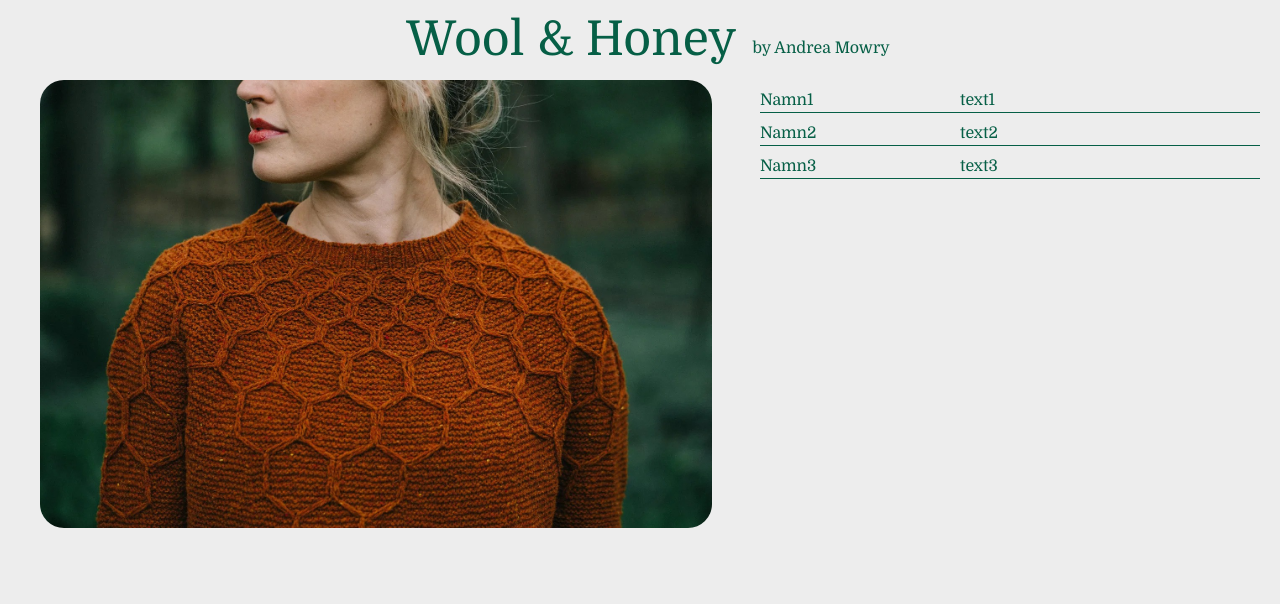
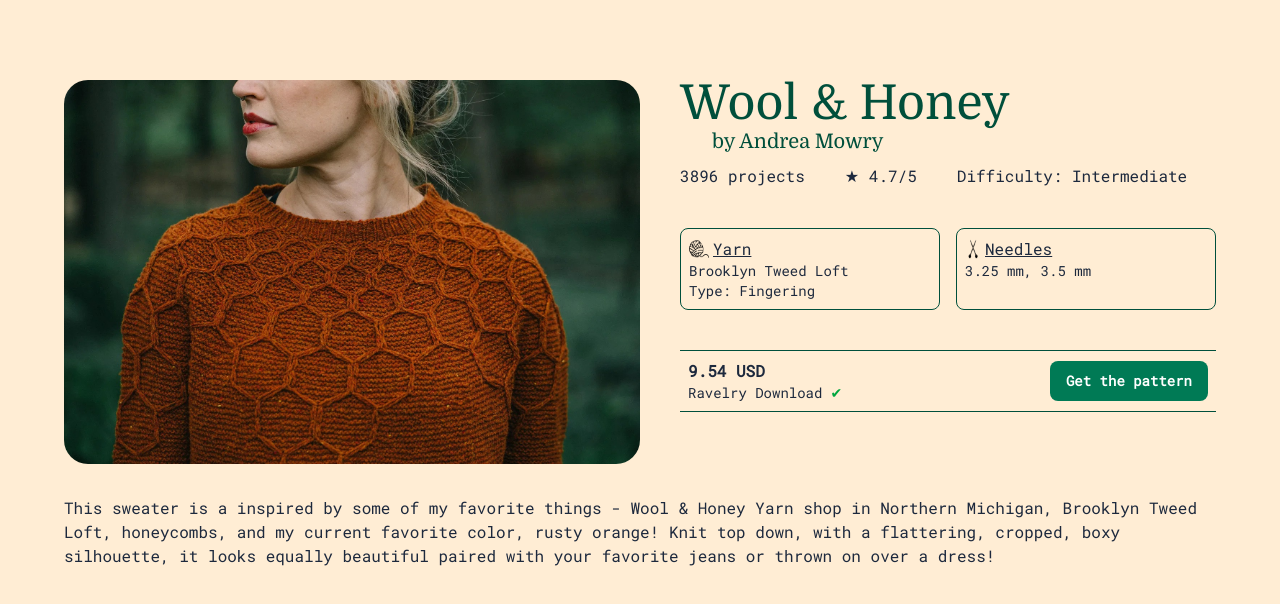
Before and after one commit to mirandarost/yarn-ball, a Next.js app: page /details in a window 1280 px wide. Shown: the top 604 px of the page. Built offline with nearby package versions, Linux system fonts and the light colour scheme.

Commit message:
detail page first design

```diff
--- a/app/details/page.tsx
+++ b/app/details/page.tsx
@@ -1,29 +1,121 @@
 import { getPattern } from "@/app/mock-api/pattern";
 import Image from "next/image";
 import DetailList from "@/app/ui/details/detail-list";
+import { domine } from "@/app/ui/fonts";
+import { Button } from "@/app/ui/buttons";
 
 export default function Page() {
+
     const pattern = getPattern();
+
+    const patternDetails = [
+        { title: 'Yarn', value: pattern.yarn},
+        { title: 'Yarn weight', value: pattern.yarnWeight},
+        { title: 'Needles', value: '3.25 mm, 3.5 mm'}
+    ];
+
     return(
-        <div>
+        <div className=' ml-auto, mr-auto mt-20'>
             <div className='flex align-middle justify-center'>
-                <h1 className='text-5xl m-4'>{pattern.name}</h1>
-                <div className="mt-9">{`by ${pattern.author}`}</div>
-            </div>
-            <div className='flex'>
                 <Image
-                className="w-2xl rounded-3xl ml-10"
+                className="w-xl rounded-3xl h-auto"
                 src={pattern.imageUrl}
                 alt='Image of pattern'
                 width='1067'
                 height='1600'
                 priority={true}
                 />
-                <div>
-                    <DetailList/>
+                <div className="pl-10 w-xl">
+                    {/* Title */}
+                    <div className={`${domine.className} text-emerald-900`}>
+                        <h1 className={`text-5xl`}>{pattern.name}</h1>
+                        <div className="text-xl pl-8">{`by ${pattern.author}`}</div>
+                    </div>
+
+                    {/* Community */}
+                    <div className="flex mt-2">
+                        <div className="mr-10">
+                            {`${pattern.projects} projects`}
+                        </div>
+                        <div className="mr-10">
+                            {`★ ${pattern.rating}/5`}
+                        </div>
+                        <div className="">
+                            {`Difficulty: ${pattern.difficulty}`}
+                        </div>
+                    </div>
+
+                    {/* Yarn & Needles */}
+                    <div className="flex mt-10">
+                        <div className="border-emerald-900 border-1 rounded-lg p-2 w-1/2 mr-2">
+                            <div className="flex">
+                                <Image
+                                    src='/yarn-icon.png'
+                                    alt='Yarn icon'
+                                    width='512'
+                                    height='512'
+                                    className="w-5 mr-1"
+                                />
+                                <div className="underline">Yarn</div>
+                            </div>
+
+                            <div className="text-sm">
+                                <div>{pattern.yarn}</div>
+                                <div>Type: {pattern.yarnWeight}</div>
+
+                            </div>
+                        </div>
+                        <div className="border-emerald-900 border-1 rounded-lg p-2 w-1/2 ml-2">
+
+                            <div className="flex">
+                                <Image
+                                    src='/needles-icon.png'
+                                    alt='Needle icon'
+                                    width='200'
+                                    height='200'
+                                    className="w-4 mr-1"
+                                />
+                                <div className="underline">Needles</div>
+                            </div>
+                            <div className="text-sm">
+                                <div>{pattern.needleSize.map((needle, index) => index != pattern.needleSize.length -1 ? `${needle}, ` : needle) }</div>
+                            </div>
+                        </div>
+                    </div>
+
+                    {/* Price & download */}
+                    <div className="flex border-emerald-900 border-b border-t p-2 mt-10">
+                        <div className="w-sm">
+                            <div className='font-bold'>
+                                {`${pattern.price} ${pattern.currency}`}
+                            </div>
+                            <div className="text-sm">
+                                <div className="flex ">
+                                    <div className="mr-2">Ravelry Download </div>
+                                    <div>
+                                        {pattern.ravelryDownload ? <span className="text-green-600">✔</span> : <span className='text-red-600'>✘</span>}
+                                    </div>
+                                </div>
+                            </div>
+                        </div>
+                        <div className=" flex w-full justify-end align-middle mt-0.5">
+                            <Button>Get the pattern</Button>
+
+                        </div>
+                    </div>
+
+
+                    {/* <div className='mt-10 text-sm'>
+                        <DetailList listItems={patternDetails}/>
+                    </div> */}
                 </div>
             </div>
+            <div className='flex align-middle justify-center mt-8'>
+                <div className='w-6xl'>
+                    {pattern.description}
 
+                </div>
+            </div>
         </div>
-    )
-}
+    );
+};
--- a/app/globals.css
+++ b/app/globals.css
@@ -1,16 +1,16 @@
 @import "tailwindcss";
 
-:root {
+/* :root {
   --background: #ededed;
   --foreground: #065f46;
-}
+} */
 
-@theme inline {
+/* @theme inline {
   --color-background: var(--background);
   --color-foreground: var(--foreground);
   --font-sans: var(--font-geist-sans);
   --font-mono: var(--font-geist-mono);
-}
+} */
 
 /* @media (prefers-color-scheme: dark) {
   :root {
@@ -18,9 +18,9 @@
     --foreground: #ededed;
   }
 } */
-
+/*
 body {
   background: var(--background);
   color: var(--foreground);
   font-family: Arial, Helvetica, sans-serif;
-}
+} */
--- a/app/layout.tsx
+++ b/app/layout.tsx
@@ -1,6 +1,6 @@
 import type { Metadata } from "next";
 import "./globals.css";
-import { domine } from "./ui/fonts";
+import { robotoMono } from "./ui/fonts";
 
 export const metadata: Metadata = {
   title: "Yarnball",
@@ -15,7 +15,7 @@
   return (
     <html lang="en">
       <body
-        className={`${domine.className} antialiased min-h-full`}
+        className={`${robotoMono.className} antialiased min-h-full bg-orange-100 text-slate-800`}
       >
         {children}
       </body>
--- a/app/mock-api/pattern.ts
+++ b/app/mock-api/pattern.ts
@@ -12,6 +12,12 @@
     sizes: ['XS', 'S', 'M','L', 'XL', 'XXL', '3XL'],
     languages: ['English', 'German', 'Japanese'],
     category: 'Sweater -> Pullover',
+    projects: '3896',
+    rating: '4.7',
+    difficulty: 'Intermediate',
+    ravelryDownload: true,
+    price: '9.54',
+    currency: 'USD',
     description: 'This sweater is a inspired by some of my favorite things - Wool & Honey Yarn shop in Northern Michigan, Brooklyn Tweed Loft, honeycombs, and my current favorite color, rusty orange! Knit top down, with a flattering, cropped, boxy silhouette, it looks equally beautiful paired with your favorite jeans or thrown on over a dress!'
 }
 
--- a/app/ui/buttons.tsx
+++ b/app/ui/buttons.tsx
@@ -10,7 +10,7 @@
     <button
       {...rest}
       className={clsx(
-        'flex h-10 items-center rounded-lg bg-emerald-700 px-4 text-sm font-bold text-white transition-colors hover:bg-emerald-600 focus-visible:outline focus-visible:outline-2 focus-visible:outline-offset-2 focus-visible:outline-emerald-700 active:bg-emerald-800 aria-disabled:cursor-not-allowed aria-disabled:opacity-50',
+        'flex h-10 items-center rounded-lg bg-emerald-700 px-4 text-sm font-bold text-white transition-colors hover:bg-emerald-600 focus-visible:outline focus-visible:outline-offset-2 focus-visible:outline-emerald-700 active:bg-emerald-800 aria-disabled:cursor-not-allowed aria-disabled:opacity-50',
         className,
       )}
     >
@@ -28,7 +28,7 @@
   return(
     <Link
           href={route}
-          className='items-center justify-center rounded-lg bg-emerald-700 py-2.5 px-4 text-sm font-bold text-white transition-colors hover:bg-emerald-600 focus-visible:outline focus-visible:outline-2 focus-visible:outline-offset-2 focus-visible:outline-emerald-700 active:bg-emerald-800 aria-disabled:cursor-not-allowed aria-disabled:opacity-50'
+          className='items-center justify-center rounded-lg bg-emerald-700 py-2.5 px-4 text-sm font-bold text-white transition-colors hover:bg-emerald-600 focus-visible:outline focus-visible:outline-offset-2 focus-visible:outline-emerald-700 active:bg-emerald-800 aria-disabled:cursor-not-allowed aria-disabled:opacity-50'
           >
           {children}
     </Link>
--- a/app/ui/details/detail-list.tsx
+++ b/app/ui/details/detail-list.tsx
@@ -1,4 +1,3 @@
-
 interface ListRowProps {
     leftText: string,
     rightText: string
@@ -13,14 +12,19 @@
     );
 };
 
-export default function DetailList() {
+interface DetailListPair {
+    title: string,
+    value: string,
+}
+interface DetailListProps {
+    listItems: DetailListPair[]
+}
+
+export default function DetailList({listItems}: DetailListProps) {
+    const rows = listItems.map(item => <ListRow leftText={item.title} rightText={item.value} key={item.title}/>);
     return(
-        <div className='ml-10'>
-            <ListRow leftText='Namn1' rightText='text1'/>
-            <ListRow leftText='Namn2' rightText='text2'/>
-            <ListRow leftText='Namn3' rightText='text3'/>
+        <div>
+            {rows}
         </div>
-
-
     );
 };
--- a/app/ui/fonts.tsx
+++ b/app/ui/fonts.tsx
@@ -1,4 +1,4 @@
-import { Pacifico, Domine } from "next/font/google";
+import { Pacifico, Domine, Roboto_Mono} from "next/font/google";
 
 export const pacifico = Pacifico({
   weight: "400",
@@ -9,3 +9,8 @@
   weight: "400",
   subsets: ["latin"]
 })
+
+export const robotoMono = Roboto_Mono({
+  weight: "400",
+  subsets: ["latin"]
+})
```
Also changed, not shown: app/lib/data.ts (added).
